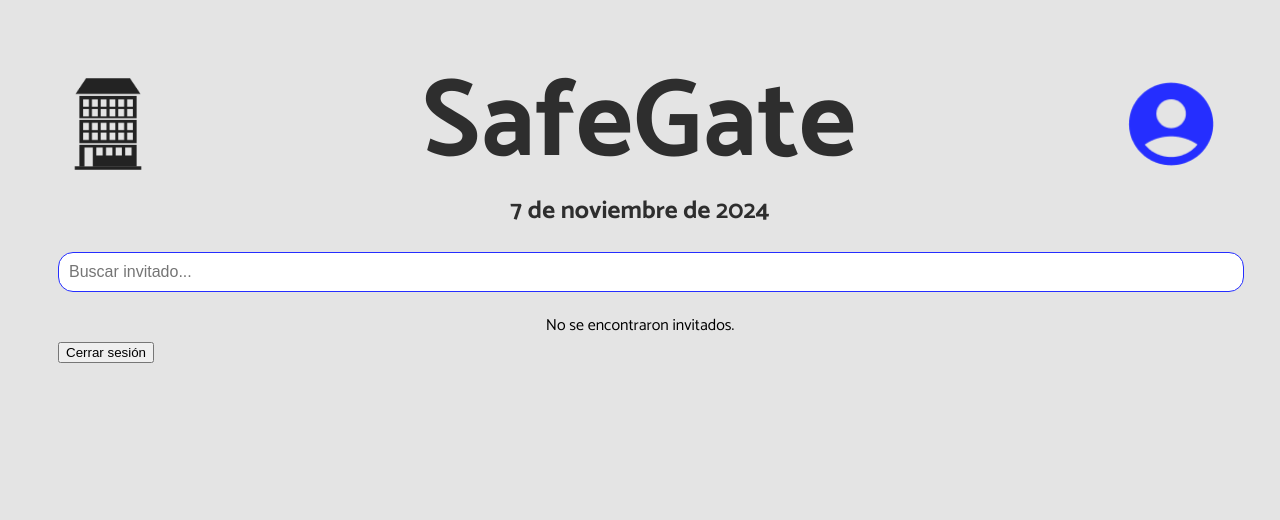
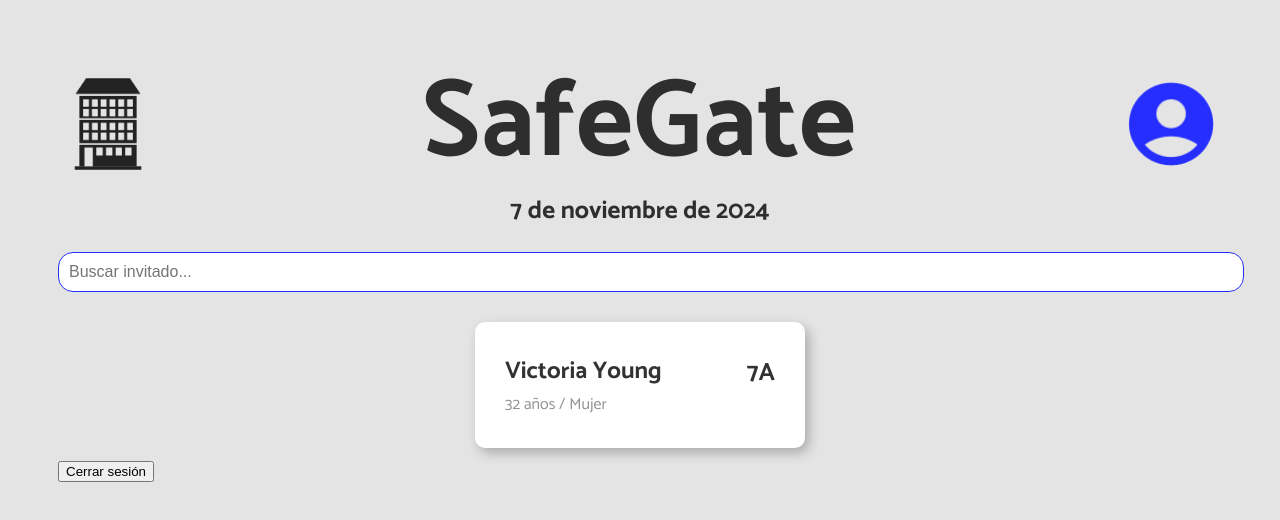
Before and after one commit to AGuardiola20/safegate-project-react, a React (Vite) app: page /admin in a window 1280 px wide. Shown: the top 520 px of the page. Built offline with nearby package versions, Linux system fonts and the light colour scheme; sample sign-in values are in the browser's storage.

Commit message:
add: more guest

```diff
--- a/src/screens/AdminScreen/AdminScreen.tsx
+++ b/src/screens/AdminScreen/AdminScreen.tsx
@@ -62,6 +62,490 @@ const GUEST: Guest[] = [
     companions: 1,
     houseNumber: "9E",
     isConfirmed: true,
+  },
+  {
+    name: "Charlie Green",
+    age: 32,
+    isMale: true,
+    plate: "DEF678",
+    idNumber: "159753486",
+    checkInTime: "2024-11-11T10:00:00",
+    companions: 1,
+    houseNumber: "4F",
+    isConfirmed: false,
+  },
+  {
+    name: "Sophie Turner",
+    age: 24,
+    isMale: false,
+    plate: "GHI901",
+    idNumber: "852963741",
+    checkInTime: "2024-11-12T12:00:00",
+    companions: 0,
+    houseNumber: "6A",
+    isConfirmed: true,
+  },
+  {
+    name: "Michael Scott",
+    age: 45,
+    isMale: true,
+    plate: "JKL234",
+    idNumber: "963258741",
+    checkInTime: "2024-11-15T08:45:00",
+    companions: 2,
+    houseNumber: "15B",
+    isConfirmed: true,
+  },
+  {
+    name: "Rachel Green",
+    age: 33,
+    isMale: false,
+    plate: "MNO567",
+    idNumber: "753159468",
+    checkInTime: "2024-11-18T09:30:00",
+    companions: 1,
+    houseNumber: "7D",
+    isConfirmed: false,
+  },
+  {
+    name: "Jack Black",
+    age: 38,
+    isMale: true,
+    plate: "STU890",
+    idNumber: "147258369",
+    checkInTime: "2024-11-20T14:00:00",
+    companions: 0,
+    houseNumber: "10E",
+    isConfirmed: true,
+  },
+  {
+    name: "Olivia White",
+    age: 27,
+    isMale: false,
+    plate: "VWX123",
+    idNumber: "369741852",
+    checkInTime: "2024-11-21T11:30:00",
+    companions: 0,
+    houseNumber: "11C",
+    isConfirmed: false,
+  },
+  {
+    name: "Lucas Wilson",
+    age: 29,
+    isMale: true,
+    plate: "YZA456",
+    idNumber: "741852963",
+    checkInTime: "2024-11-22T13:00:00",
+    companions: 2,
+    houseNumber: "13B",
+    isConfirmed: true,
+  },
+  {
+    name: "Sophia Lee",
+    age: 31,
+    isMale: false,
+    plate: "BCD789",
+    idNumber: "852963741",
+    checkInTime: "2024-11-23T17:45:00",
+    companions: 1,
+    houseNumber: "14D",
+    isConfirmed: false,
+  },
+  {
+    name: "James Harris",
+    age: 37,
+    isMale: true,
+    plate: "EFG234",
+    idNumber: "369258147",
+    checkInTime: "2024-11-24T08:30:00",
+    companions: 1,
+    houseNumber: "16A",
+    isConfirmed: true,
+  },
+  {
+    name: "Mia Clark",
+    age: 26,
+    isMale: false,
+    plate: "HIJ567",
+    idNumber: "147258369",
+    checkInTime: "2024-11-25T15:30:00",
+    companions: 0,
+    houseNumber: "17C",
+    isConfirmed: false,
+  },
+  {
+    name: "Ethan Lewis",
+    age: 32,
+    isMale: true,
+    plate: "KLM890",
+    idNumber: "258369741",
+    checkInTime: "2024-11-26T10:00:00",
+    companions: 3,
+    houseNumber: "18D",
+    isConfirmed: true,
+  },
+  {
+    name: "Zoe Miller",
+    age: 25,
+    isMale: false,
+    plate: "NOP123",
+    idNumber: "369852741",
+    checkInTime: "2024-11-27T09:15:00",
+    companions: 1,
+    houseNumber: "19B",
+    isConfirmed: false,
+  },
+  {
+    name: "Liam Scott",
+    age: 42,
+    isMale: true,
+    plate: "QRS456",
+    idNumber: "123789456",
+    checkInTime: "2024-11-28T13:45:00",
+    companions: 2,
+    houseNumber: "20C",
+    isConfirmed: true,
+  },
+  {
+    name: "Chloe Turner",
+    age: 29,
+    isMale: false,
+    plate: "TUV789",
+    idNumber: "963741258",
+    checkInTime: "2024-11-29T12:00:00",
+    companions: 0,
+    houseNumber: "21A",
+    isConfirmed: false,
+  },
+  {
+    name: "Benjamin Allen",
+    age: 31,
+    isMale: true,
+    plate: "WXY012",
+    idNumber: "654123987",
+    checkInTime: "2024-11-01T10:30:00",
+    companions: 1,
+    houseNumber: "1D",
+    isConfirmed: true,
+  },
+  {
+    name: "Ella Carter",
+    age: 27,
+    isMale: false,
+    plate: "ZAB345",
+    idNumber: "258147369",
+    checkInTime: "2024-11-02T09:00:00",
+    companions: 0,
+    houseNumber: "2F",
+    isConfirmed: true,
+  },
+  {
+    name: "Daniel Roberts",
+    age: 39,
+    isMale: true,
+    plate: "CDE678",
+    idNumber: "456123789",
+    checkInTime: "2024-11-03T16:45:00",
+    companions: 3,
+    houseNumber: "3A",
+    isConfirmed: false,
+  },
+  {
+    name: "Amelia Adams",
+    age: 33,
+    isMale: false,
+    plate: "FGH901",
+    idNumber: "741963258",
+    checkInTime: "2024-11-04T14:30:00",
+    companions: 1,
+    houseNumber: "4B",
+    isConfirmed: true,
+  },
+  {
+    name: "Matthew Nelson",
+    age: 41,
+    isMale: true,
+    plate: "IJK234",
+    idNumber: "852741963",
+    checkInTime: "2024-11-05T13:15:00",
+    companions: 0,
+    houseNumber: "5F",
+    isConfirmed: false,
+  },
+  {
+    name: "Lucas King",
+    age: 28,
+    isMale: true,
+    plate: "LMN567",
+    idNumber: "369852741",
+    checkInTime: "2024-11-06T10:45:00",
+    companions: 2,
+    houseNumber: "6D",
+    isConfirmed: true,
+  },
+  {
+    name: "Victoria Young",
+    age: 32,
+    isMale: false,
+    plate: "NOP890",
+    idNumber: "654987321",
+    checkInTime: "2024-11-07T12:00:00",
+    companions: 1,
+    houseNumber: "7A",
+    isConfirmed: false,
+  },
+  {
+    name: "Jacob Perez",
+    age: 38,
+    isMale: true,
+    plate: "PQR123",
+    idNumber: "852963741",
+    checkInTime: "2024-11-08T16:30:00",
+    companions: 1,
+    houseNumber: "8C",
+    isConfirmed: true,
+  },
+  {
+    name: "Avery Harris",
+    age: 27,
+    isMale: false,
+    plate: "STU456",
+    idNumber: "147258369",
+    checkInTime: "2024-11-09T09:00:00",
+    companions: 2,
+    houseNumber: "9F",
+    isConfirmed: true,
+  },
+  {
+    name: "Nathan Walker",
+    age: 33,
+    isMale: true,
+    plate: "VWX789",
+    idNumber: "369741258",
+    checkInTime: "2024-11-10T18:30:00",
+    companions: 1,
+    houseNumber: "10A",
+    isConfirmed: false,
+  },
+  {
+    name: "Grace Allen",
+    age: 30,
+    isMale: false,
+    plate: "YZA012",
+    idNumber: "258963741",
+    checkInTime: "2024-11-11T11:00:00",
+    companions: 0,
+    houseNumber: "11B",
+    isConfirmed: true,
+  },
+  {
+    name: "Owen Carter",
+    age: 41,
+    isMale: true,
+    plate: "BCD345",
+    idNumber: "741852963",
+    checkInTime: "2024-11-12T10:15:00",
+    companions: 2,
+    houseNumber: "12D",
+    isConfirmed: false,
+  },
+  {
+    name: "Lily Taylor",
+    age: 26,
+    isMale: false,
+    plate: "EFG678",
+    idNumber: "963258741",
+    checkInTime: "2024-11-13T12:00:00",
+    companions: 1,
+    houseNumber: "13F",
+    isConfirmed: true,
+  },
+  {
+    name: "Isaac Martinez",
+    age: 29,
+    isMale: true,
+    plate: "GHI901",
+    idNumber: "258369741",
+    checkInTime: "2024-11-14T13:30:00",
+    companions: 3,
+    houseNumber: "14A",
+    isConfirmed: false,
+  },
+  {
+    name: "Layla Wilson",
+    age: 34,
+    isMale: false,
+    plate: "JKL234",
+    idNumber: "741963258",
+    checkInTime: "2024-11-15T09:00:00",
+    companions: 2,
+    houseNumber: "15D",
+    isConfirmed: true,
+  },
+  {
+    name: "Aidan Robinson",
+    age: 40,
+    isMale: true,
+    plate: "MNO567",
+    idNumber: "963741258",
+    checkInTime: "2024-11-16T15:00:00",
+    companions: 1,
+    houseNumber: "16B",
+    isConfirmed: false,
+  },
+  {
+    name: "Evelyn Perez",
+    age: 33,
+    isMale: false,
+    plate: "PQR890",
+    idNumber: "852963741",
+    checkInTime: "2024-11-17T08:45:00",
+    companions: 0,
+    houseNumber: "17F",
+    isConfirmed: true,
+  },
+  {
+    name: "Liam Taylor",
+    age: 27,
+    isMale: true,
+    plate: "RST012",
+    idNumber: "258147369",
+    checkInTime: "2024-11-18T10:00:00",
+    companions: 2,
+    houseNumber: "18A",
+    isConfirmed: false,
+  },
+  {
+    name: "Ruby Moore",
+    age: 34,
+    isMale: false,
+    plate: "TUV345",
+    idNumber: "369852741",
+    checkInTime: "2024-11-19T16:00:00",
+    companions: 1,
+    houseNumber: "19D",
+    isConfirmed: true,
+  },
+  {
+    name: "Daniel Evans",
+    age: 31,
+    isMale: true,
+    plate: "WXY678",
+    idNumber: "741258963",
+    checkInTime: "2024-11-20T12:15:00",
+    companions: 0,
+    houseNumber: "20F",
+    isConfirmed: false,
+  },
+  {
+    name: "Megan Brown",
+    age: 29,
+    isMale: false,
+    plate: "XYZ890",
+    idNumber: "258963741",
+    checkInTime: "2024-11-21T14:45:00",
+    companions: 3,
+    houseNumber: "21C",
+    isConfirmed: true,
+  },
+  {
+    name: "Gabriel White",
+    age: 43,
+    isMale: true,
+    plate: "ABC234",
+    idNumber: "963258741",
+    checkInTime: "2024-11-22T16:30:00",
+    companions: 1,
+    houseNumber: "22A",
+    isConfirmed: false,
+  },
+  {
+    name: "Zoey Black",
+    age: 26,
+    isMale: false,
+    plate: "DEF567",
+    idNumber: "741963258",
+    checkInTime: "2024-11-23T10:45:00",
+    companions: 0,
+    houseNumber: "23B",
+    isConfirmed: true,
+  },
+  {
+    name: "Joseph Allen",
+    age: 31,
+    isMale: true,
+    plate: "GHI890",
+    idNumber: "258369741",
+    checkInTime: "2024-11-24T08:30:00",
+    companions: 2,
+    houseNumber: "24F",
+    isConfirmed: false,
+  },
+  {
+    name: "Natalie Wilson",
+    age: 36,
+    isMale: false,
+    plate: "JKL012",
+    idNumber: "369741258",
+    checkInTime: "2024-11-25T13:15:00",
+    companions: 0,
+    houseNumber: "25A",
+    isConfirmed: true,
+  },
+  {
+    name: "Oscar Clark",
+    age: 30,
+    isMale: true,
+    plate: "LMN345",
+    idNumber: "741852963",
+    checkInTime: "2024-11-26T09:00:00",
+    companions: 3,
+    houseNumber: "26B",
+    isConfirmed: false,
+  },
+  {
+    name: "Amelia Young",
+    age: 29,
+    isMale: false,
+    plate: "NOP678",
+    idNumber: "852963741",
+    checkInTime: "2024-11-27T10:45:00",
+    companions: 0,
+    houseNumber: "27C",
+    isConfirmed: true,
+  },
+  {
+    name: "Isaac Roberts",
+    age: 37,
+    isMale: true,
+    plate: "QRS901",
+    idNumber: "963741258",
+    checkInTime: "2024-11-28T14:30:00",
+    companions: 1,
+    houseNumber: "28D",
+    isConfirmed: false,
+  },
+  {
+    name: "Charlotte Miller",
+    age: 34,
+    isMale: false,
+    plate: "TUV234",
+    idNumber: "258369741",
+    checkInTime: "2024-11-29T15:00:00",
+    companions: 2,
+    houseNumber: "29A",
+    isConfirmed: true,
+  },
+  {
+    name: "Elijah Harris",
+    age: 30,
+    isMale: true,
+    plate: "WXY567",
+    idNumber: "741963258",
+    checkInTime: "2024-11-30T16:30:00",
+    companions: 1,
+    houseNumber: "30B",
+    isConfirmed: false,
   },
 ];
 
```
